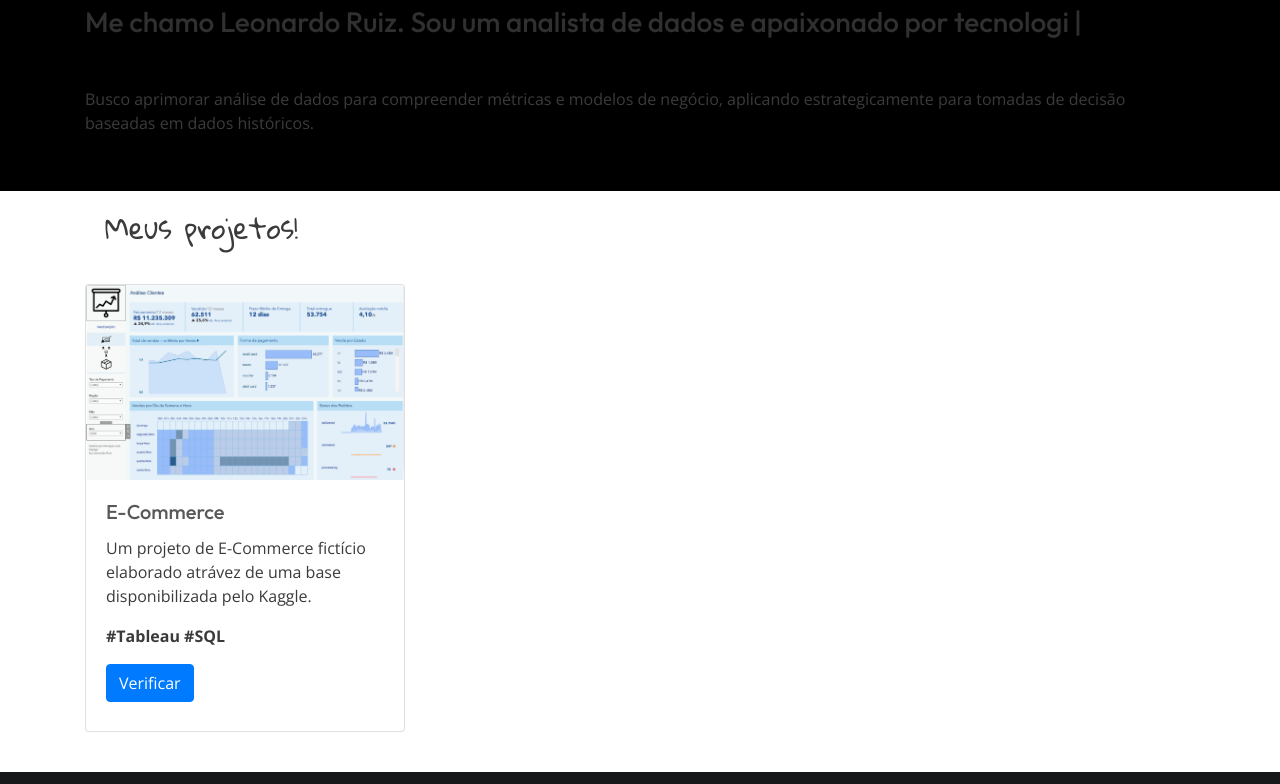
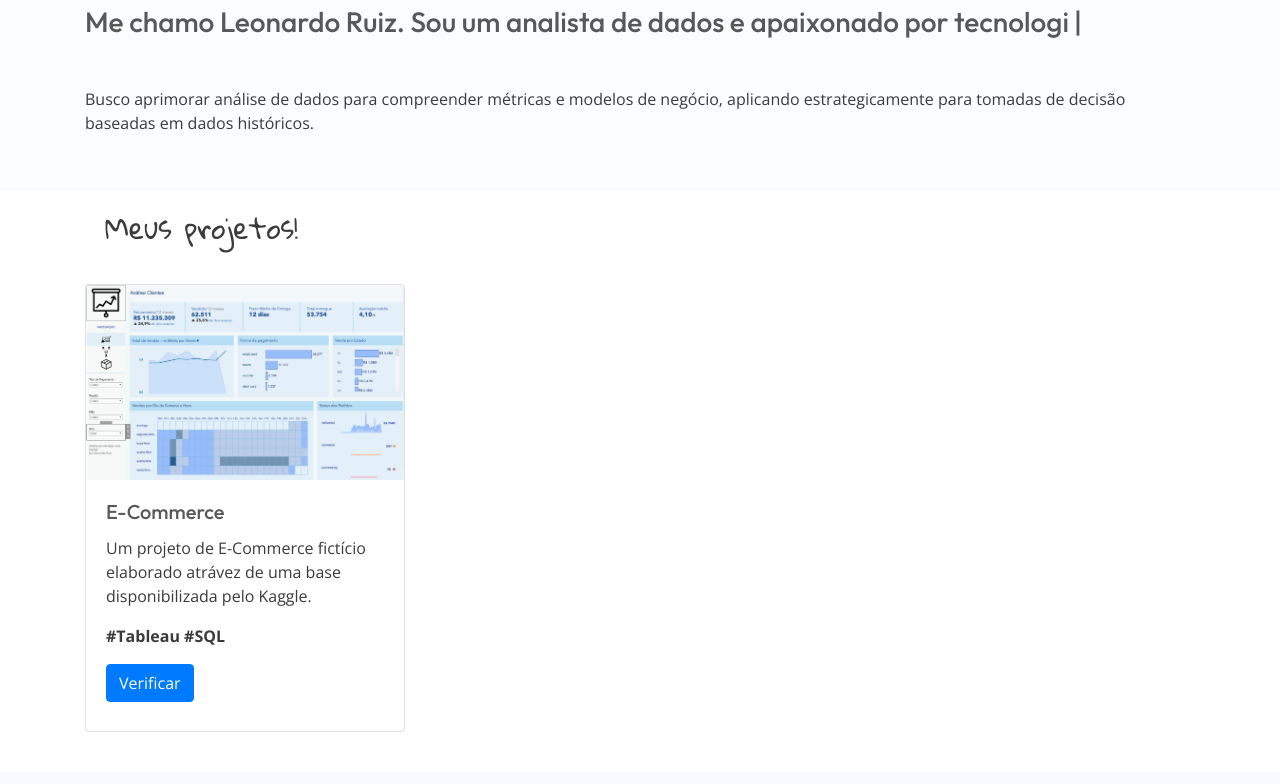
Before and after one commit to leonardocarr/LeonardoRuizWeb, a plain HTML site: page index.html in a window 1280 px wide. Shown: the part 211-995 px from the top of the page. Drawn offline with nearby package versions, Linux system fonts and the light colour scheme.

Commit message:
css commit

```diff
--- a/css/style.css
+++ b/css/style.css
@@ -4,7 +4,7 @@ html {
 
 body {
   font-family: "Open Sans", -apple-system, BlinkMacSystemFont, "Segoe UI", Roboto, "Helvetica Neue", Arial, "Noto Sans", sans-serif, "Apple Color Emoji", "Segoe UI Emoji", "Segoe UI Symbol", "Noto Color Emoji";
-  background-color: black;
+  background-color: #fafcff;
   position: relative;
 }
 
@@ -262,6 +262,13 @@ footer {
   padding: 40px;
 }
 
+.tableauPlaceholder {
+  /* display: block;
+  height: 200px; */
+}
+
+
+
 
 
 
@@ -272,7 +279,6 @@ footer {
   0%,
   100% {
     opacity: 1;
-
   }
 
   50% {
```
